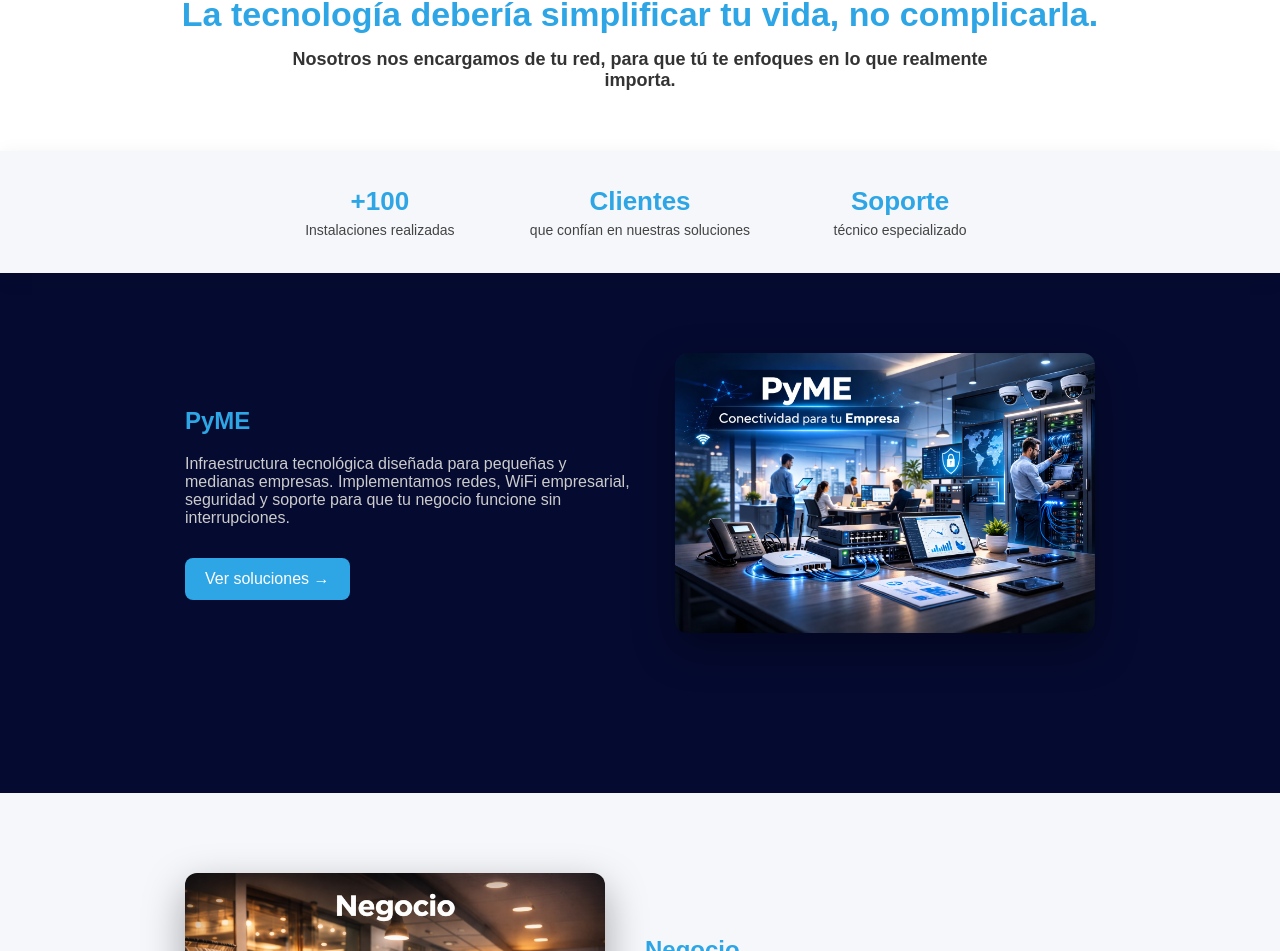
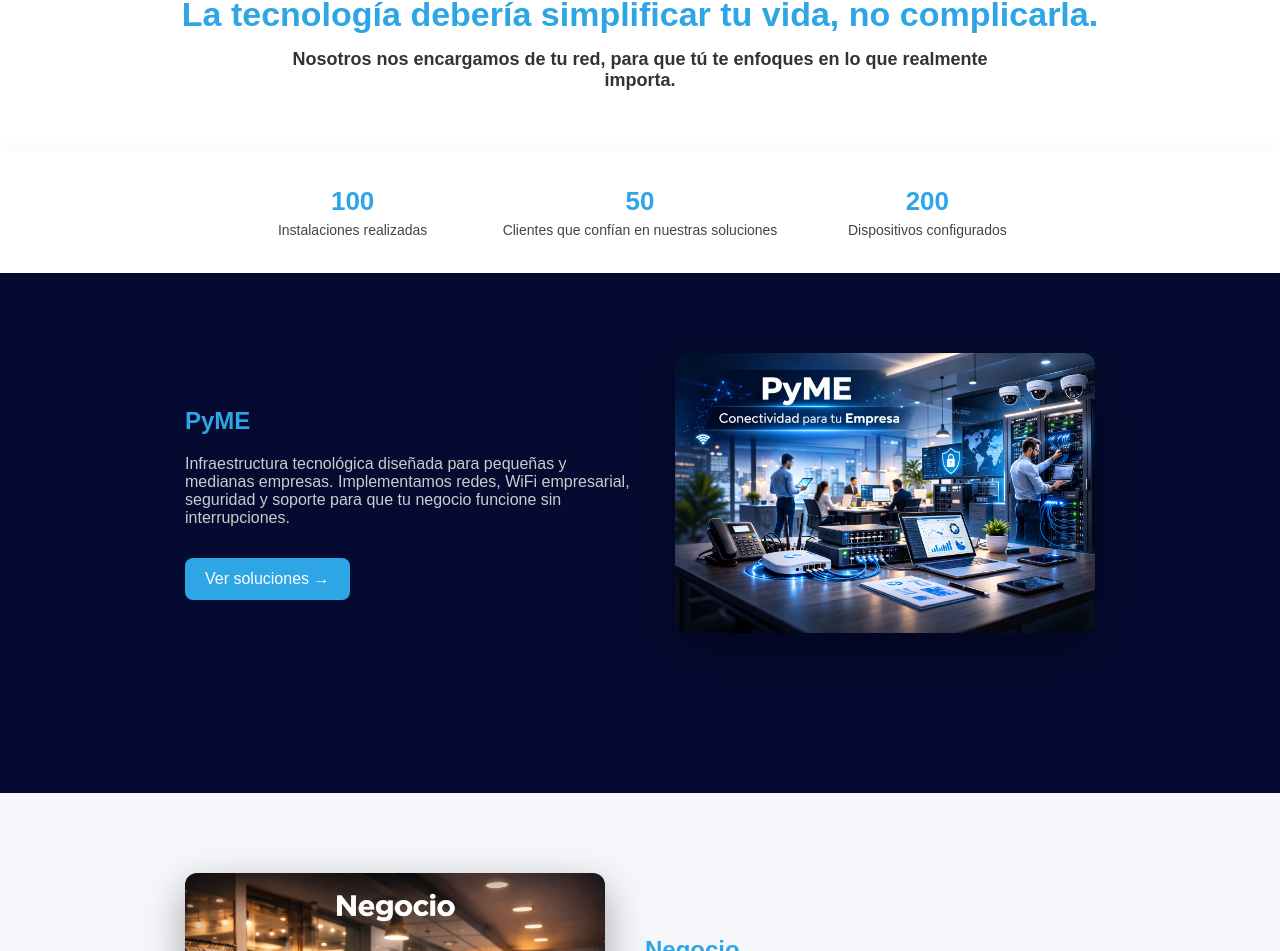
Before and after one commit to OcteFlow/octeflow-site, a Next.js app: page / in a window 1280 px wide. Shown: the part 903-1854 px from the top of the page. Built offline with nearby package versions, Linux system fonts and the light colour scheme.

Commit message:
Update index.js

```diff
--- a/pages/index.js
+++ b/pages/index.js
@@ -76,6 +76,35 @@ cards.forEach((card) => {
     card.style.setProperty("--y", `${y}px`);
 
   });
+
+});
+
+    const counters = document.querySelectorAll(".counter");
+
+counters.forEach((counter) => {
+
+  const updateCounter = () => {
+
+    const target = +counter.getAttribute("data-target");
+    const current = +counter.innerText;
+
+    const increment = target / 60;
+
+    if (current < target) {
+
+      counter.innerText = Math.ceil(current + increment);
+
+      setTimeout(updateCounter, 20);
+
+    } else {
+
+      counter.innerText = target;
+
+    }
+
+  };
+
+  updateCounter();
 
 });
 
@@ -202,22 +231,21 @@ cards.forEach((card) => {
 
 {/* TRUST SECTION */}
 
-<div className="trust-bar" style={{
-  background:"#f5f7fb"}}>
+<div className="trust-bar">
 
 <div className="trust-item">
-<span className="trust-number">+100</span>
+<span className="trust-number counter" data-target="100">0</span>
 <p>Instalaciones realizadas</p>
 </div>
 
 <div className="trust-item">
-<span className="trust-number">Clientes</span>
-<p>que confían en nuestras soluciones</p>
+<span className="trust-number counter" data-target="50">0</span>
+<p>Clientes que confían en nuestras soluciones</p>
 </div>
 
 <div className="trust-item">
-<span className="trust-number">Soporte</span>
-<p>técnico especializado</p>
+<span className="trust-number counter" data-target="200">0</span>
+<p>Dispositivos configurados</p>
 </div>
 
 </div>
```
